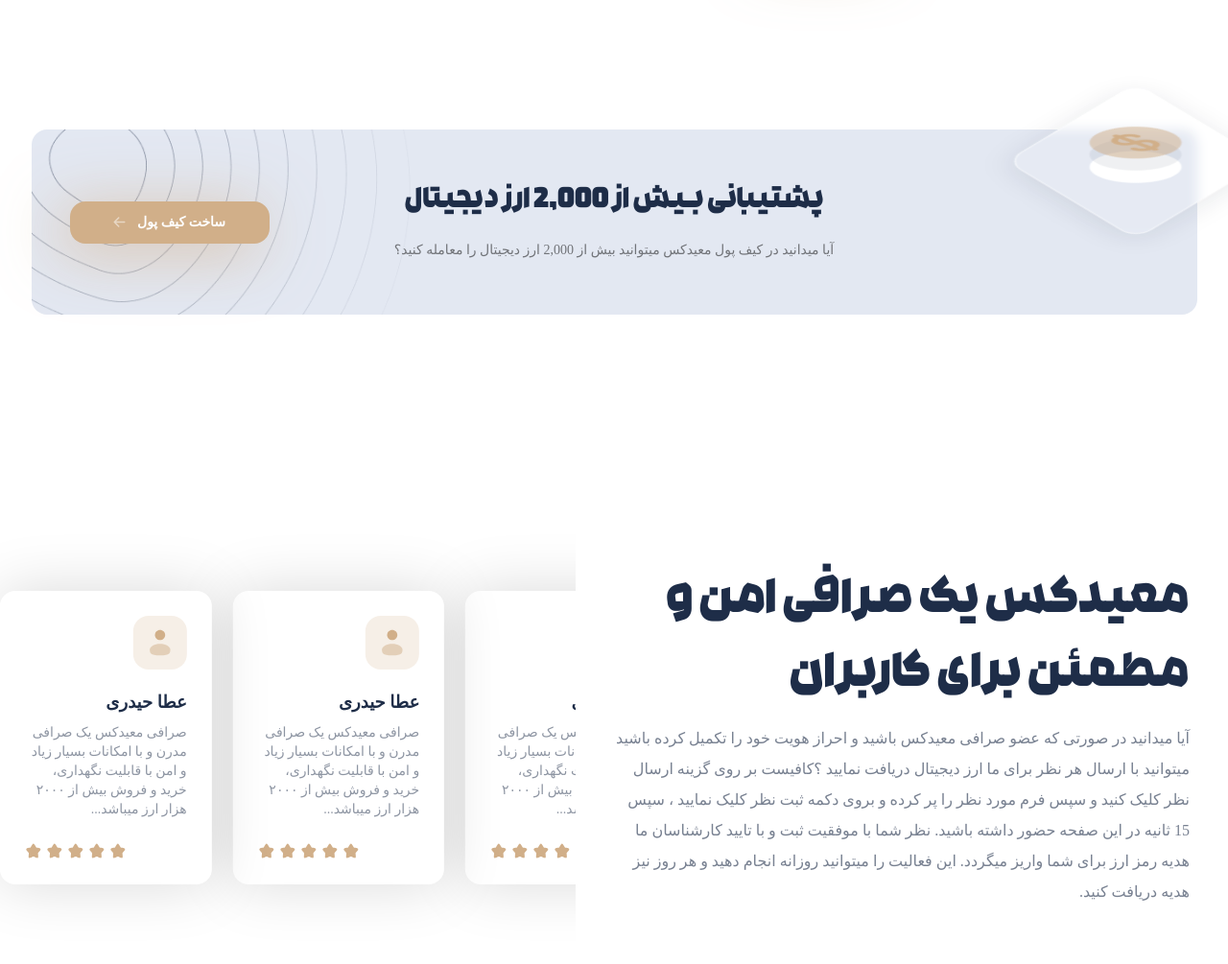
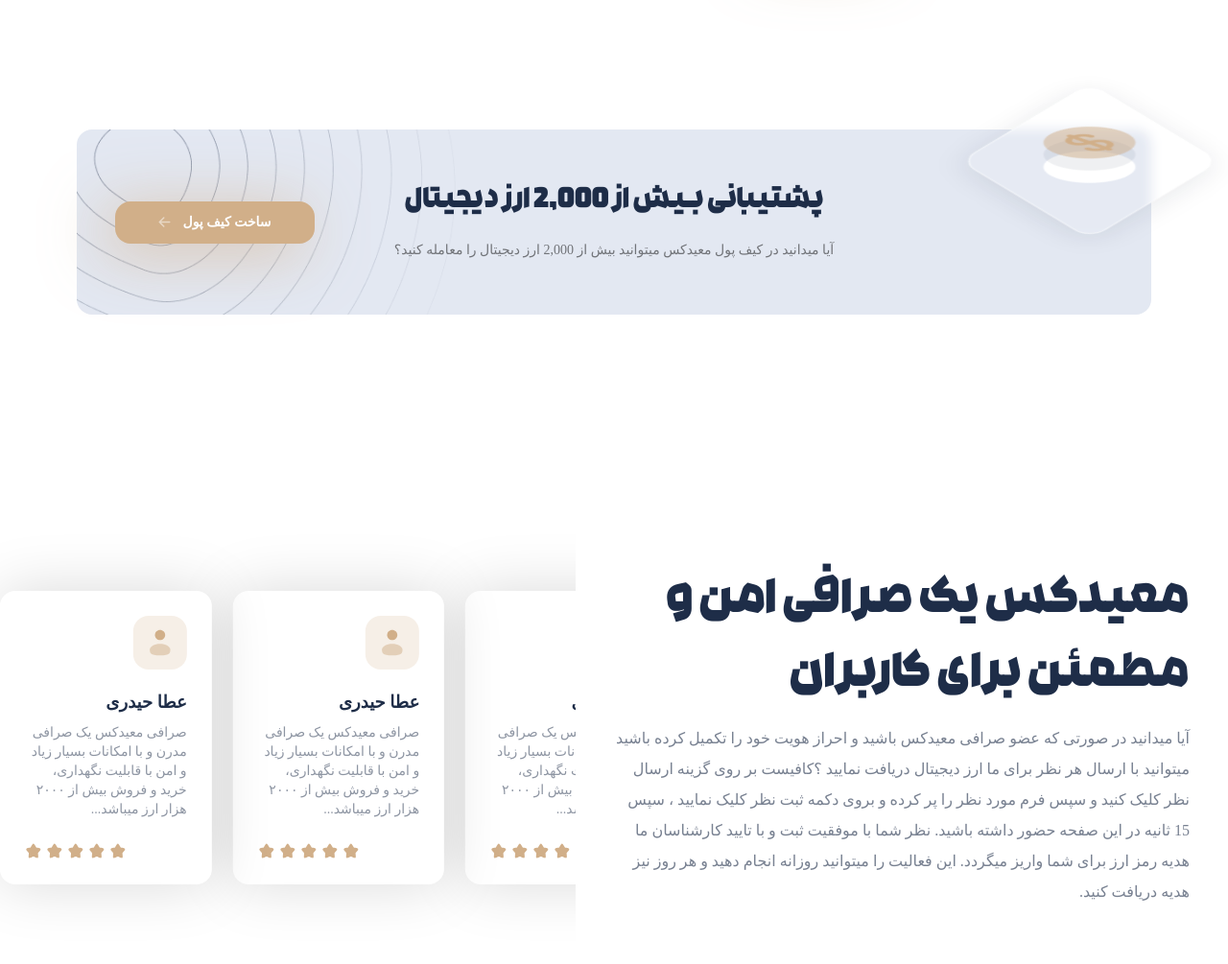
Before and after one commit to yakoobkhedri/moeidex, a website: page src/html/index.html in a window 1280 px wide. Shown: the part 6240-7245 px from the top of the page at 96% size. Drawn offline with nearby package versions, Linux system fonts and the light colour scheme; a web font is replaced by a local one.

Commit message:
commit message

```diff
--- a/src/html/index.html
+++ b/src/html/index.html
@@ -2644,7 +2644,7 @@
         </section>
 
         <!-- create wallet -->
-        <section class="my-40">
+        <section class="my-40 mx-16">
             <div class="max-w-content mx-auto px-4">
                 <div class="bg-[#E3E8F2] rounded-2xl gap-24 flex items-center relative p-10">
                     <!-- shape -->
```
Also changed, not shown: dist/output.css.
